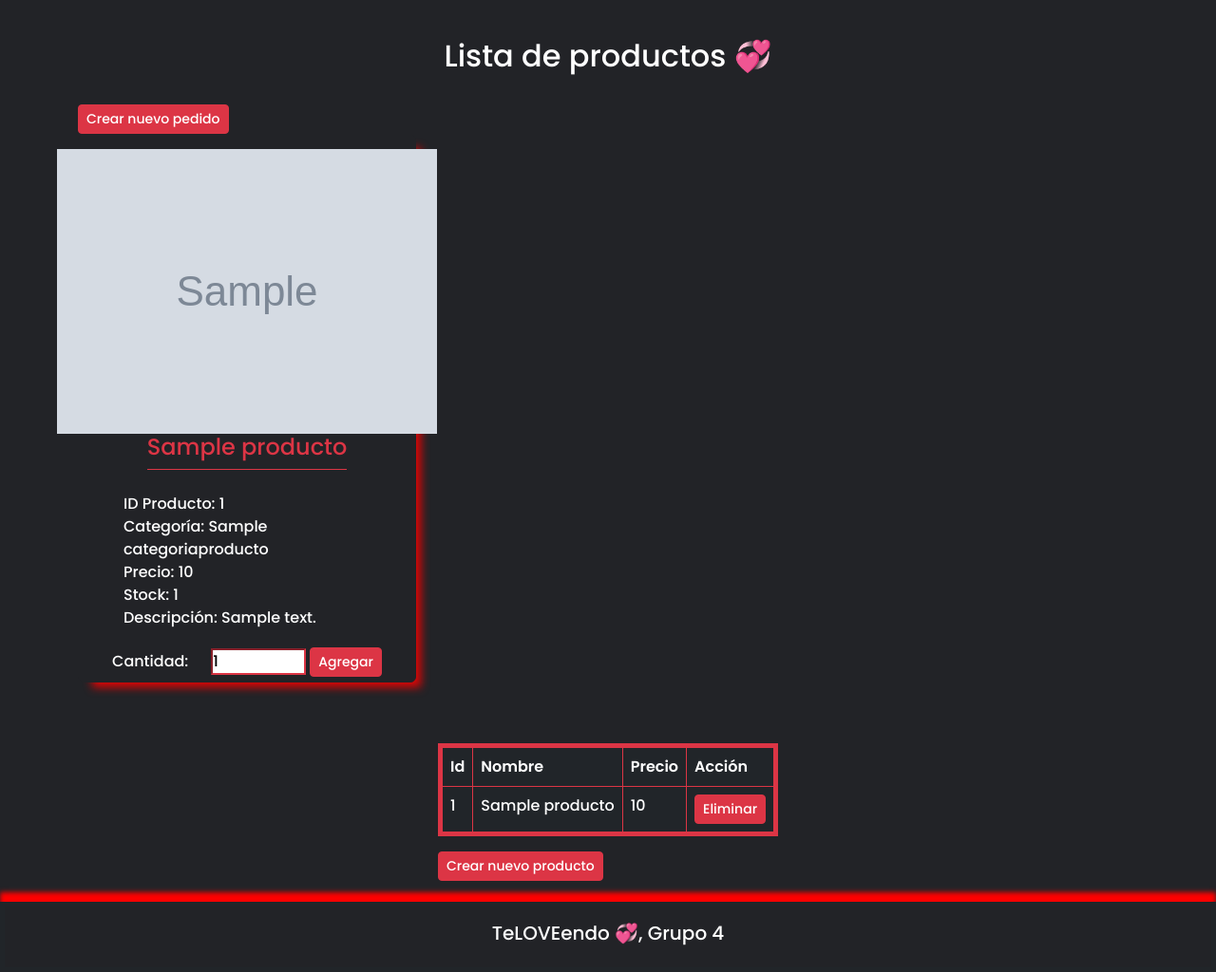
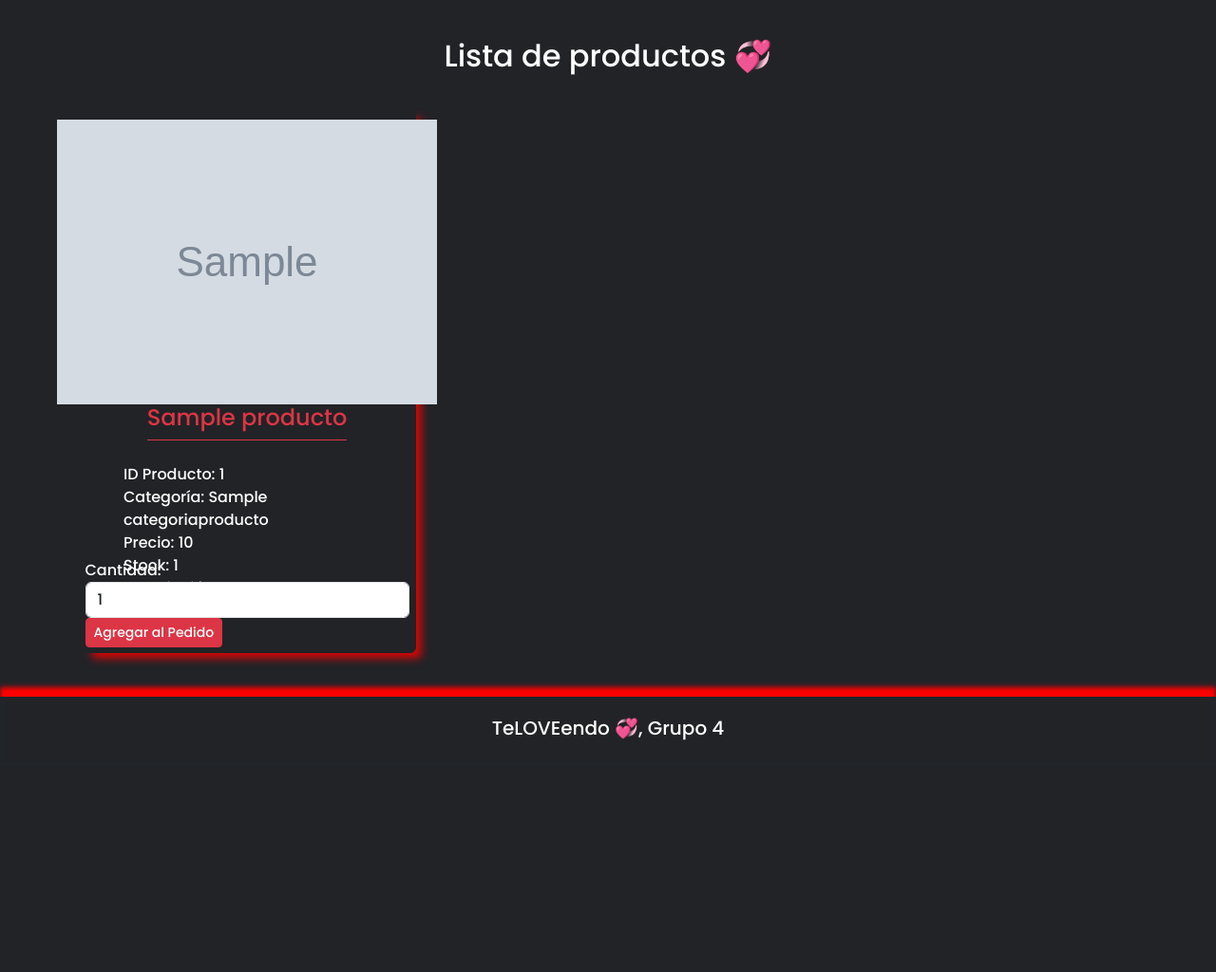
Before and after one commit to BorisSMorales/grupal_m7, a Django app: page /productos/ in a window 1280 px wide. Shown: the part 80-1104 px from the top of the page at 95% size. After the commit the page ends 860 px from the top, so only its background shows below. Run offline with Django 4.2, Linux system fonts and the light colour scheme; a user stored in the database is signed in; tables that the repository leaves empty hold one stand-in row (values such as "Sample post"); grey boxes marked "Sample" are stand-in pictures; some libraries are stand-ins or nearby versions.

Commit message:
agregando productos al detalle pedido

```diff
--- a/grupal/grupal1/urls.py
+++ b/grupal/grupal1/urls.py
@@ -39,5 +39,5 @@ urlpatterns = [
     path('agregar_direccion/',DireccionClienteView.as_view(), name='agregar_direccion_cliente'),
     path('direccion_cliente/',SeleccionarDireccionView.as_view(), name='direccion_cliente'),
     # path('pedido_test/', CrearPedidoView.as_view(), name='crear_pedido_test'),
-    path('pedido/nuevo/', CrearPedidoView.as_view(), name='crear_pedido'),
+    path('crear_pedido/', CrearPedidoView.as_view(), name='crear_pedido')
 ]
--- a/grupal/principal/templates/telovendo3app/detalle_pedido.html
+++ b/grupal/principal/templates/telovendo3app/detalle_pedido.html
@@ -28,7 +28,7 @@
     </tbody>
   </table>
 
-  <a href="{% url 'agregar_producto_pedido' %}">Volver a agregar productos</a>
+  <a href="{% url 'lista_productos' %}">Volver a agregar productos</a>
 
   <p>Dirección de envío: {{ direccion_envio }}</p>
 {% endblock %}
--- a/grupal/principal/templates/telovendo3app/lista_productos.html
+++ b/grupal/principal/templates/telovendo3app/lista_productos.html
@@ -5,10 +5,8 @@
 
 <h2 class="text-center mt-5">Lista de productos 💞</h2><br>
 
-
 <section>
     <div class="container">
-         <a class="btn btn-sm btn-danger" href="{% url 'crear_pedido' %}">Crear nuevo pedido</a>
         <div class="row row-cols-1 row-cols-md-3 g-4" id="productos">
             {% for producto in productos %}
             <div class="col">
@@ -26,8 +24,14 @@
                     </ul>
                     <div class="cantidad">
                         <label>Cantidad:</label>
-                        <input class="border-danger" style="width: 100px;" type="number" id="quantity-prod-001" value="1" min="1">
-                        <a class="btn btn-danger btn-sm" type="a">Agregar</a>
+                        <form method="post" action="{% url 'agregar_producto_pedido' %}">
+                            {% csrf_token %}
+                            <input type="hidden" name="producto" value="{{ producto.id }}">
+                            <div class="form-group">
+                                <input type="number" name="cantidad" class="form-control" min="1" value="1">
+                            </div>
+                            <button class="btn btn-sm btn-danger" type="submit">Agregar al Pedido</button>
+                        </form>
                     </div>
                 </div><br>
             </div>
@@ -35,50 +39,11 @@
             <p>No hay productos disponibles.</p>
             {% endfor %}
         </div><br>
-
     </div>
 </section>
 
+{% if user.is_staff %}
+{% endif %}
 
-
-{% if user.is_staff %}
-<section>
-    <div class="container">
-        <div class="row d-flex justify-content-center align-items-center">
-            <div class="col-12 col-md-8 col-lg-6 login" style="width: max-content;">
-                <div class="">
-                    <table class="table table-dark table-bordered border-danger border border-5">
-                        <thead>
-                            <tr>
-                                <th scope="col">Id</th>
-                                <th scope="col">Nombre</th>
-                                <th scope="col">Precio</th>
-                                <th scope="col">Acción</th>
-                            </tr>
-                        </thead>
-                        <tbody>
-                            {% for producto in productos %}
-                            <tr>
-                                <td scope="row">{{ producto.id }}</td>
-                                <td>{{ producto.nombre }}</td>
-                                <td>{{ producto.precio }}</td>
-                                <td>
-                                    <a class="btn btn-sm btn-danger" href="{% url 'eliminar_producto' producto.id %}">Eliminar</a>
-                                </td>
-                            </tr>
-                            {% empty %}
-                            <tr>
-                                <td colspan="3">No hay productos disponibles.</td>
-                            </tr>
-                            {% endfor %}
-                        </tbody>
-                    </table>
-                    <a class="btn btn-sm btn-danger" href="{% url 'crear_producto' %}">Crear nuevo producto</a>
-                </div>
-            </div>
-        </div>
-    </div>
-</section>
-{% endif %}
-</section><br><br><br><br>
+<br><br><br><br>
 {% endblock %}
--- a/grupal/principal/views.py
+++ b/grupal/principal/views.py
@@ -132,13 +132,41 @@ class ActualizarEstadoPedidoView(View):
             return redirect('lista_pedidos')
 
 
+# class ListaProductosView(TemplateView):
+#     template_name = 'telovendo3app/lista_productos.html'
+
+#     def get_context_data(self, **kwargs):
+#         context = super().get_context_data(**kwargs)
+#         context['productos'] = Producto.objects.all()
+#         return context
 class ListaProductosView(TemplateView):
     template_name = 'telovendo3app/lista_productos.html'
+    form_class = AgregarProductoForm
 
     def get_context_data(self, **kwargs):
         context = super().get_context_data(**kwargs)
-        context['productos'] = Producto.objects.all()
+        # Obtener los productos disponibles
+        productos = Producto.objects.all()
+        context['productos'] = productos
         return context
+
+    def post(self, request, *args, **kwargs):
+        for producto in Producto.objects.all():
+            form = self.form_class(request.POST, prefix=f'producto_{producto.id}')
+            if form.is_valid():
+                cantidad = form.cleaned_data['cantidad']
+
+                # Obtener o crear el detalle del pedido
+                pedido_id = request.session.get('pedido_id')
+                if pedido_id:
+                    pedido = Pedido.objects.get(id=pedido_id)
+                else:
+                    pedido = Pedido.objects.create(cliente=request.user, total=0, estado='Pendiente')
+
+                # Asociar el producto al detalle del pedido
+                DetallePedido.objects.create(pedido=pedido, producto=producto, cantidad=cantidad)
+
+        return redirect('lista_productos')
 
 
 class CrearProductoView(TemplateView):
@@ -304,23 +332,6 @@ class DetallesPedidoView(View):
         }
         return render(request, 'telovendo3app/detalle_pedido.html', context)
 
-class DireccionClienteView(View):
-    template_name = 'telovendo3app/agregar_direccion.html'
-    form_class = DireccionClienteForm
-
-    def get(self, request, *args, **kwargs):
-        form = self.form_class()
-        return render(request, self.template_name, {'form': form})
-
-    def post(self, request, *args, **kwargs):
-        form = self.form_class(request.POST)
-        if form.is_valid():
-            direccion = form.cleaned_data['direccion']
-            cliente = request.user.cliente
-            DireccionCliente.objects.create(cliente=cliente, direccion=direccion)
-            return redirect('agregar_producto_pedido')
-
-        return render(request, self.template_name, {'form': form})
 
 class SeleccionarDireccionView(View):
     template_name = 'telovendo3app/direcciones_cliente.html'
@@ -351,7 +362,7 @@ class DireccionClienteView(View):
             direccion = form.cleaned_data['direccion']
             cliente = request.user.cliente
             DireccionCliente.objects.create(cliente=cliente, direccion=direccion)
-            return redirect('agregar_producto_pedido')
+            return redirect('lista_productos')
 
         return render(request, self.template_name, {'form': form})
 
@@ -376,7 +387,7 @@ class CrearPedidoView(TemplateView):
             # Crear una nueva dirección si no se selecciona ninguna existente
             direccion = DireccionCliente.objects.create(
                 cliente=Cliente.objects.get(username=request.user.username),
-                direccion=('direccion')
+                direccion='direccion'  # Reemplaza 'direccion' con el valor deseado
             )
 
         # Crear el pedido
@@ -387,4 +398,7 @@ class CrearPedidoView(TemplateView):
             estado='Pendiente'  # Agrega el estado correcto para el pedido
         )
 
+        # Establecer la sesión del pedido del cliente
+        request.session['pedido_id'] = pedido.id #ta listo
+
         return redirect('lista_productos')
```
Lines whose indentation alone changed are shown as unchanged.
